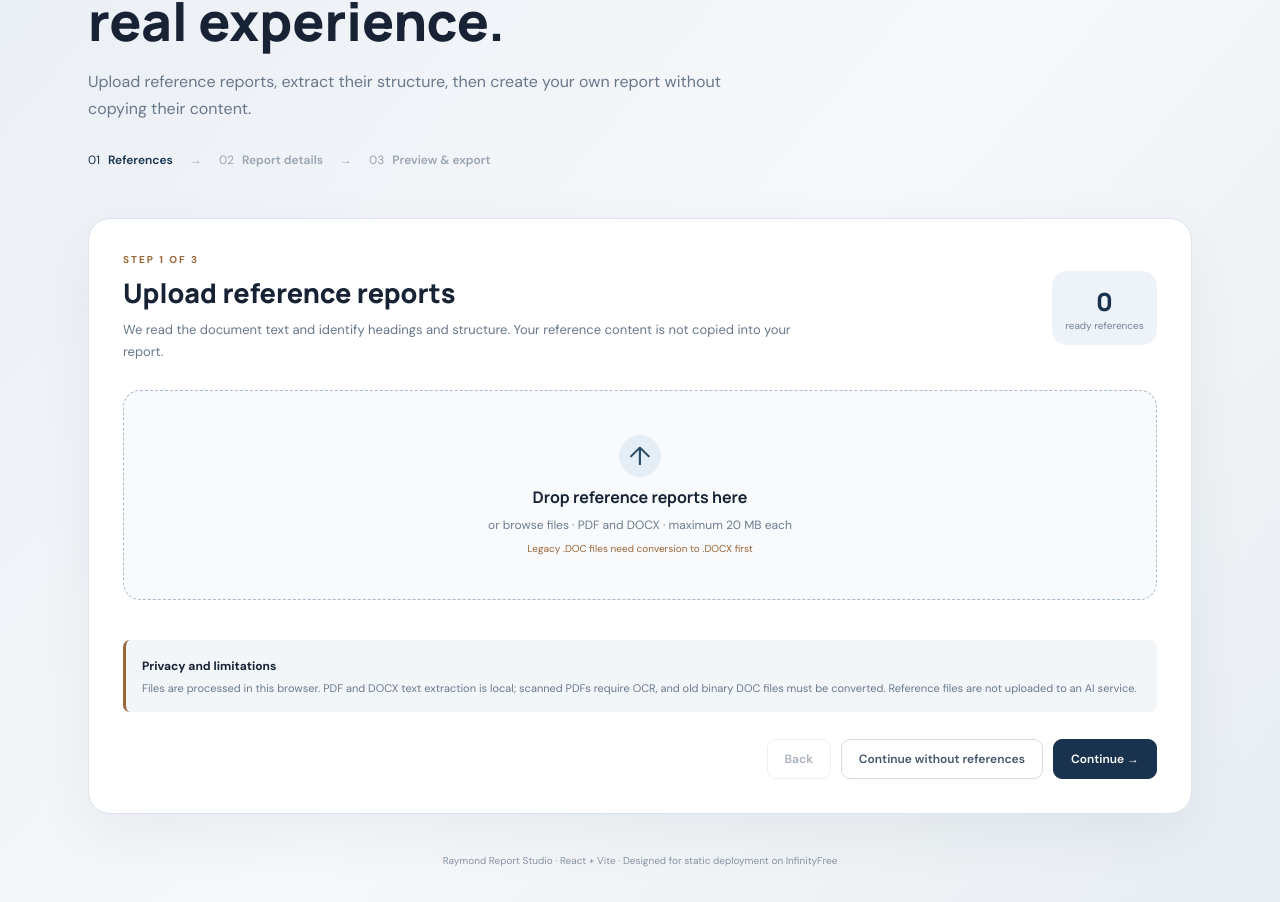
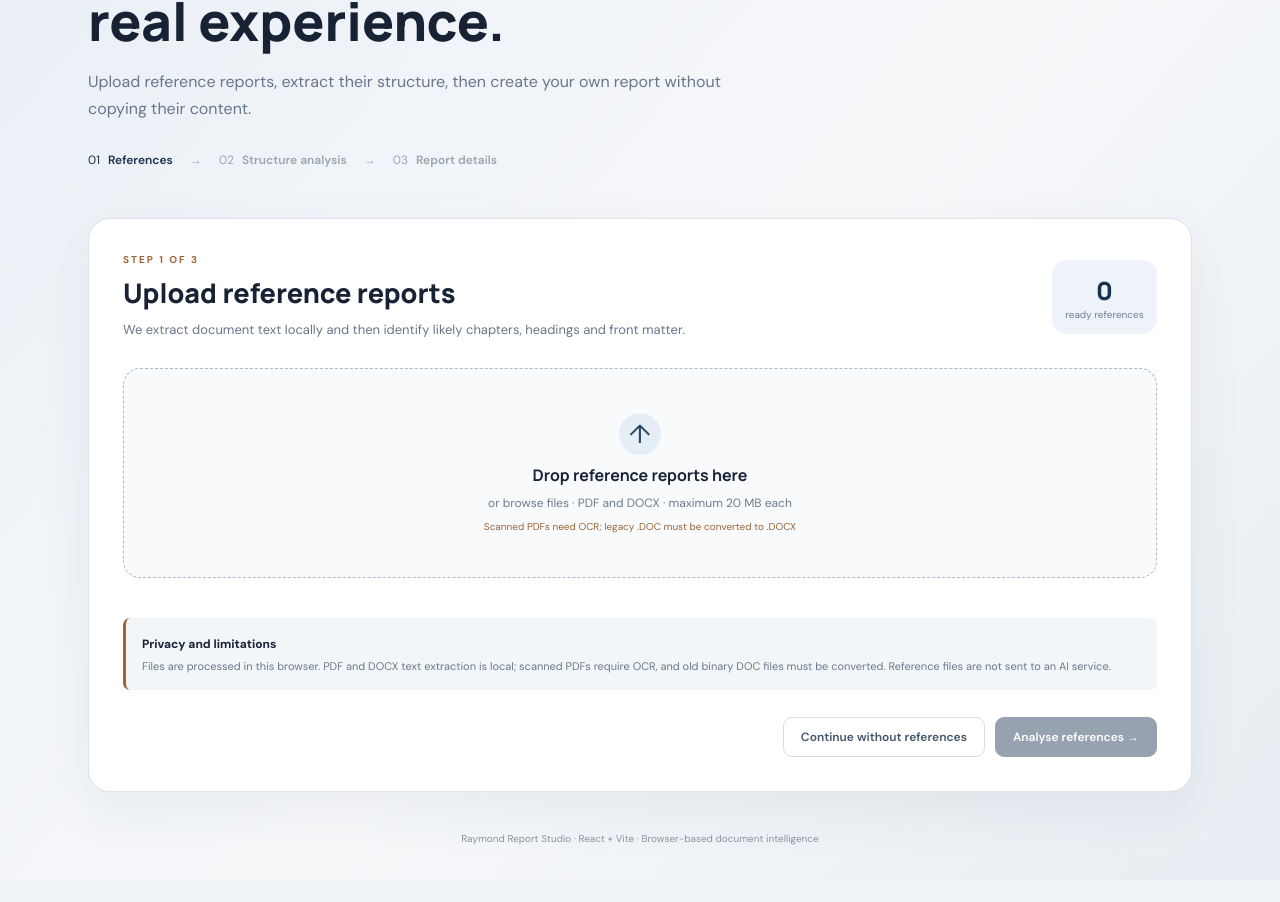
Before and after one commit to raymondsondo0-a11y/Ndoa, a React (Vite) app in the folder report-studio-v2/: page / in a window 1280 px wide. Shown: the part 239-1141 px from the top of the page. After the commit the page ends 1119 px from the top, so only its background shows below. Built offline with nearby package versions, Linux system fonts and the light colour scheme.

Commit message:
Integrate reference intelligence analysis and editable report outline

```diff
--- a/report-studio-v2/src/main.jsx
+++ b/report-studio-v2/src/main.jsx
@@ -3,6 +3,7 @@ import { createRoot } from 'react-dom/client';
 import * as pdfjsLib from 'pdfjs-dist';
 import pdfWorker from 'pdfjs-dist/build/pdf.worker.min.mjs?url';
 import mammoth from 'mammoth';
+import { analyseReferenceDocuments } from './reportIntelligence.js';
 import './styles.css';
 
 pdfjsLib.GlobalWorkerOptions.workerSrc = pdfWorker;
@@ -16,8 +17,11 @@ function App() {
   const [error, setError] = useState('');
   const [step, setStep] = useState(1);
   const [reportTitle, setReportTitle] = useState('Field / Industrial Training Report');
+  const [analysis, setAnalysis] = useState(null);
+  const [outline, setOutline] = useState([]);
 
-  const readyCount = useMemo(() => files.filter(file => file.status === 'ready').length, [files]);
+  const readyFiles = useMemo(() => files.filter(file => file.status === 'ready'), [files]);
+  const readyCount = readyFiles.length;
 
   const extractPdf = async (file, update) => {
     const data = new Uint8Array(await file.arrayBuffer());
@@ -47,8 +51,12 @@ function App() {
     const accepted = [];
     for (const file of candidates) {
       const id = `${file.name}-${file.size}-${file.lastModified}`;
-      if (!ACCEPTED.includes(file.type) && !/\.docx?$/i.test(file.name) && !/\.pdf$/i.test(file.name)) {
-        setError(`${file.name}: unsupported format. Upload PDF or DOCX. Legacy .DOC is not supported in browser-only processing.`);
+      if (/\.doc$/i.test(file.name)) {
+        setError(`${file.name}: legacy .DOC is not supported. Open it in Microsoft Word and save as .DOCX, then upload again.`);
+        continue;
+      }
+      if (!ACCEPTED.includes(file.type) && !/\.docx$/i.test(file.name) && !/\.pdf$/i.test(file.name)) {
+        setError(`${file.name}: unsupported format. Upload PDF or DOCX.`);
         continue;
       }
       if (file.size > MAX_FILE_BYTES) {
@@ -59,6 +67,7 @@ function App() {
     }
     if (!accepted.length) return;
     setFiles(previous => [...previous, ...accepted]);
+    setAnalysis(null);
     setBusy(true);
     for (const item of accepted) {
       setFiles(previous => previous.map(row => row.id === item.id ? { ...row, status: 'processing', message: 'Reading document…' } : row));
@@ -74,26 +83,91 @@ function App() {
     setBusy(false);
   }, []);
 
-  const removeFile = id => setFiles(previous => previous.filter(file => file.id !== id));
-  const continueToNext = () => {
+  const removeFile = id => {
+    setFiles(previous => previous.filter(file => file.id !== id));
+    setAnalysis(null);
+  };
+
+  const runAnalysis = () => {
     if (busy) return;
-    if (!readyCount) { setError('Upload at least one readable reference report, or choose Continue without references.'); return; }
-    setStep(2);
-    setError('');
+    if (!readyCount) {
+      setError('Upload at least one readable reference report, or continue without references.');
+      return;
+    }
+    try {
+      const result = analyseReferenceDocuments(readyFiles.map(file => ({ name: file.name, text: file.extractedText })));
+      setAnalysis(result);
+      setOutline(result.recommendedOutline);
+      setStep(2);
+      setError('');
+    } catch (cause) {
+      setError(cause.message || 'Reference analysis could not be completed.');
+    }
+  };
+
+  const toggleOutline = id => setOutline(previous => previous.map(item => item.id === id ? { ...item, included: !item.included } : item));
+  const renameOutline = (id, title) => setOutline(previous => previous.map(item => item.id === id ? { ...item, title } : item));
+
+  const downloadStructure = () => {
+    const data = {
+      reportTitle,
+      createdAt: new Date().toISOString(),
+      references: analysis?.documentSummaries || [],
+      detectedHeadings: analysis?.headings || [],
+      proposedOutline: outline.filter(item => item.included).map(item => item.title),
+      note: 'Structure guide only. Write original report content based on your own placement experience.'
+    };
+    const blob = new Blob([JSON.stringify(data, null, 2)], { type: 'application/json' });
+    const url = URL.createObjectURL(blob);
+    const anchor = document.createElement('a');
+    anchor.href = url;
+    anchor.download = 'raymond-report-structure.json';
+    anchor.click();
+    URL.revokeObjectURL(url);
   };
 
   return <main className="app-shell">
     <header className="topbar"><div className="brand"><span className="brand-mark">R</span><div><strong>Raymond Report Studio</strong><small>REPORT WORKSPACE · VERSION 2</small></div></div><span className="local-badge">No AI API · No database</span></header>
-    <section className="hero"><div className="eyebrow">A MORE RELIABLE REPORT WORKFLOW</div><h1>Build a report from your real experience.</h1><p>Upload reference reports, extract their structure, then create your own report without copying their content.</p><div className="steps"><span className={step===1?'active':''}>01 <b>References</b></span><i>→</i><span className={step===2?'active':''}>02 <b>Report details</b></span><i>→</i><span>03 <b>Preview & export</b></span></div></section>
-    <section className="workspace"><div className="section-heading"><div><div className="eyebrow">STEP {step} OF 3</div><h2>{step===1?'Upload reference reports':step===2?'Report details':'Preview and export'}</h2><p>{step===1?'We read the document text and identify headings and structure. Your reference content is not copied into your report.':'This React migration scaffold is being built in a separate folder; the existing live PHP version remains untouched.'}</p></div><div className="counter"><strong>{readyCount}</strong><small>ready references</small></div></div>
-      {step===1 ? <><label className="dropzone" onDragOver={event=>event.preventDefault()} onDrop={event=>{event.preventDefault();processFiles(event.dataTransfer.files);}}><input type="file" multiple accept=".pdf,.docx,.doc" onChange={event=>processFiles(event.target.files)} /><span className="upload-icon">↑</span><strong>Drop reference reports here</strong><span>or browse files · PDF and DOCX · maximum 20 MB each</span><em>Legacy .DOC files need conversion to .DOCX first</em></label>
-      <div className="file-list">{files.map(file=><article className="file-row" key={file.id}><div className="file-type">{file.name.toLowerCase().endsWith('.pdf')?'PDF':'DOC'}</div><div className="file-info"><strong>{file.name}</strong><small>{file.message}</small>{file.status==='processing'&&<div className="progress"><span style={{width:`${file.progress}%`}}/></div>}{file.status==='ready'&&<small className="success">{file.details.type}{file.details.pages?` · ${file.details.pages} pages`:''} · text extracted</small>}{file.status==='failed'&&<small className="failure">{file.message}</small>}</div><button className="remove" onClick={()=>removeFile(file.id)} aria-label={`Remove ${file.name}`}>×</button></article>)}</div>
-      <div className="notice"><strong>Privacy and limitations</strong><p>Files are processed in this browser. PDF and DOCX text extraction is local; scanned PDFs require OCR, and old binary DOC files must be converted. Reference files are not uploaded to an AI service.</p></div>
-      </> : <div className="next-panel"><h3>{step===2?'Tell us about your report':'Your workspace is ready for the next module'}</h3><label>Report title<input value={reportTitle} onChange={event=>setReportTitle(event.target.value)} /></label><p>{readyCount} reference report(s) successfully extracted. The next implementation stage will turn their headings into a suggested structure for your own original report.</p></div>}
+    <section className="hero"><div className="eyebrow">A MORE RELIABLE REPORT WORKFLOW</div><h1>Build a report from your real experience.</h1><p>Upload reference reports, extract their structure, then create your own report without copying their content.</p><div className="steps"><span className={step===1?'active':''}>01 <b>References</b></span><i>→</i><span className={step===2?'active':''}>02 <b>Structure analysis</b></span><i>→</i><span className={step===3?'active':''}>03 <b>Report details</b></span></div></section>
+    <section className="workspace">
+      <div className="section-heading"><div><div className="eyebrow">STEP {step} OF 3</div><h2>{step===1?'Upload reference reports':step===2?'Reference intelligence results':'Report details'}</h2><p>{step===1?'We extract document text locally and then identify likely chapters, headings and front matter.':'The engine detects document structure from text patterns. It does not copy paragraphs or use a generative AI service.'}</p></div><div className="counter"><strong>{readyCount}</strong><small>ready references</small></div></div>
+
+      {step===1 && <>
+        <label className="dropzone" onDragOver={event=>event.preventDefault()} onDrop={event=>{event.preventDefault();processFiles(event.dataTransfer.files);}}>
+          <input type="file" multiple accept=".pdf,.docx" onChange={event=>processFiles(event.target.files)} />
+          <span className="upload-icon">↑</span><strong>Drop reference reports here</strong><span>or browse files · PDF and DOCX · maximum 20 MB each</span><em>Scanned PDFs need OCR; legacy .DOC must be converted to .DOCX</em>
+        </label>
+        <div className="file-list">{files.map(file=><article className="file-row" key={file.id}><div className="file-type">{file.name.toLowerCase().endsWith('.pdf')?'PDF':'DOCX'}</div><div className="file-info"><strong>{file.name}</strong><small>{file.message}</small>{file.status==='processing'&&<div className="progress"><span style={{width:`${file.progress}%`}}/></div>}{file.status==='ready'&&<small className="success">{file.details.type}{file.details.pages?` · ${file.details.pages} pages`:''} · text extracted</small>}{file.status==='failed'&&<small className="failure">{file.message}</small>}</div><button className="remove" onClick={()=>removeFile(file.id)} aria-label={`Remove ${file.name}`}>×</button></article>)}</div>
+        <div className="notice"><strong>Privacy and limitations</strong><p>Files are processed in this browser. PDF and DOCX text extraction is local; scanned PDFs require OCR, and old binary DOC files must be converted. Reference files are not sent to an AI service.</p></div>
+      </>}
+
+      {step===2 && analysis && <>
+        <div className="analysis-summary">
+          <div><strong>{analysis.documentCount}</strong><span>Documents analysed</span></div>
+          <div><strong>{analysis.headings.length}</strong><span>Candidate headings</span></div>
+          <div><strong>{Math.round(analysis.totalCharacters/1000)}k</strong><span>Text characters</span></div>
+        </div>
+        <div className="analysis-columns">
+          <section className="analysis-card"><div className="card-heading"><h3>Suggested report outline</h3><span>Editable</span></div><p className="muted">Untick sections you do not need. You can rename every heading before moving forward.</p>
+            <div className="outline-list">{outline.map((item,index)=><div className="outline-item" key={item.id}><label className="outline-check"><input type="checkbox" checked={item.included} onChange={()=>toggleOutline(item.id)}/><span>{String(index+1).padStart(2,'0')}</span></label><input className="outline-title" value={item.title} onChange={event=>renameOutline(item.id,event.target.value)}/><small>{item.sourceMatches.length ? `${item.sourceMatches.length} match(es)` : 'Suggested section'}</small></div>)}</div>
+          </section>
+          <section className="analysis-card"><div className="card-heading"><h3>Headings found in references</h3><span>{analysis.headings.length} found</span></div>
+            <div className="detected-list">{analysis.headings.slice(0,30).map((item,index)=><article key={`${item.source}-${index}`}><strong>{item.title}</strong><small>{item.source} · {item.category}</small></article>)}</div>
+          </section>
+        </div>
+        <div className="notice"><strong>Analysis limits</strong><p>{analysis.limitations} The suggested outline is a starting point; compare it with your institution's required report format before writing.</p></div>
+        <div className="actions inline-actions"><button className="secondary" onClick={downloadStructure}>Download structure</button><button className="secondary" onClick={()=>setStep(1)}>Back to references</button><button className="primary" onClick={()=>setStep(3)}>Use this outline →</button></div>
+      </>}
+
+      {step===3 && <>
+        <div className="next-panel"><h3>Start your report</h3><label>Report title<input value={reportTitle} onChange={event=>setReportTitle(event.target.value)}/></label><p>Your outline contains {outline.filter(item=>item.included).length} selected sections. The next module will collect your placement information, practical activities, logbook entries and evidence photographs.</p><div className="selected-outline">{outline.filter(item=>item.included).map((item,index)=><div key={item.id}>{index+1}. {item.title}</div>)}</div></div>
+        <div className="actions"><button className="secondary" onClick={()=>setStep(2)}>Back to structure</button><button className="primary" onClick={()=>setError('The report-details editor is the next build stage; your selected outline is ready.')}>Continue to report details →</button></div>
+      </>}
+
       {error&&<div className="error-banner" role="alert">{error}</div>}
-      <div className="actions"><button className="secondary" onClick={()=>step>1&&setStep(step-1)} disabled={step===1}>Back</button><button className="secondary" onClick={()=>{setStep(2);setError('')}} disabled={busy}>Continue without references</button><button className="primary" onClick={continueToNext} disabled={busy||step!==1}>{busy?'Processing…':'Continue' } →</button></div>
+      {step===1&&<div className="actions"><button className="secondary" onClick={()=>{setStep(3);setError('')}} disabled={busy}>Continue without references</button><button className="primary" onClick={runAnalysis} disabled={busy||readyCount===0}>{busy?'Processing…':'Analyse references'} →</button></div>}
     </section>
-    <footer>Raymond Report Studio · React + Vite · Designed for static deployment on InfinityFree</footer>
+    <footer>Raymond Report Studio · React + Vite · Browser-based document intelligence</footer>
   </main>;
 }
 
```
